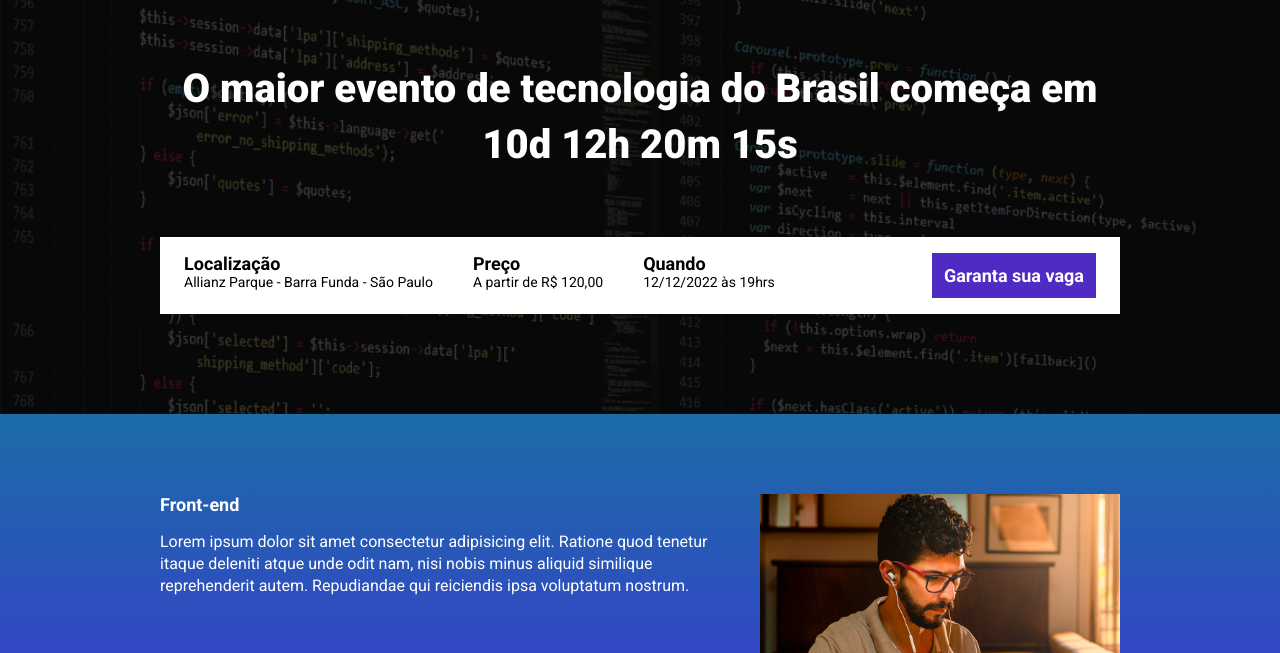
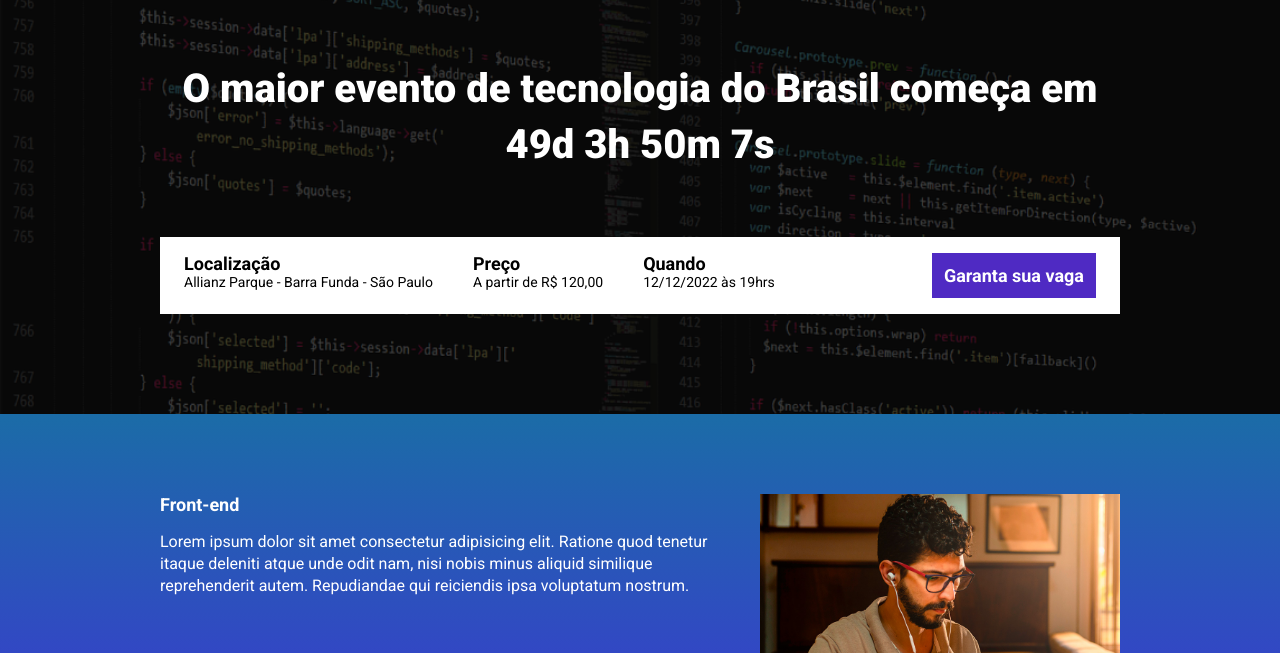
Before and after one commit to carolmeireles/ebac_tech_talks, a website built with Parcel: page src/index.html in a window 1280 px wide. Shown: the part 147-800 px from the top of the page. Built offline with nearby package versions, Linux system fonts and the light colour scheme.

Commit message:
criação da contagem regressiva

```diff
--- a/package.json
+++ b/package.json
@@ -2,9 +2,9 @@
   "name": "ebac_talks",
   "version": "1.0.0",
   "description": "",
-  "main": "index.js",
   "scripts": {
     "dev": "parcel src/index.html src/styles/main.scss src/scripts/main.js",
+    "build": "parcel build src/index.html",
     "test": "echo \"Error: no test specified\" && exit 1"
   },
   "keywords": [],
--- a/src/index.html
+++ b/src/index.html
@@ -15,7 +15,7 @@
         <div class="container">
             <img class="hero__logo" src="./images/ebac_logo.svg" alt="EBAC" />
             <p class="hero__text">
-                O maior evento de tecnologia do Brasil começa em 10d 12h 20m 15s
+                O maior evento de tecnologia do Brasil começa em <span id="contador"></span>
             </p>
             <div class="infos-bar">
                 <ul class="infos-bar__infos">
--- a/src/scripts/main.js
+++ b/src/scripts/main.js
@@ -1 +1,26 @@
 AOS.init();
+
+const dataDoEvento = new Date('Dec 12, 2024, 19:00:00');
+const timeStampDoEvento = dataDoEvento.getTime();
+
+const contaAsHoras = setInterval(function() {
+    const agora = new Date();
+    const timeStampAtual = agora.getTime();
+    const distanciaAteOEvento = timeStampDoEvento - timeStampAtual;
+
+    const diaEmMs = 1000 * 60 * 60 * 24;
+    const horaEmMS = 1000 * 60 * 60;
+    const minutoEmMs = 1000 * 60;
+
+    const diasAteOEvento = Math.floor(distanciaAteOEvento / diaEmMs);
+    const horasAteOEvento = Math.floor((distanciaAteOEvento % diaEmMs) / horaEmMS);
+    const minutosAteOEvento = Math.floor((distanciaAteOEvento % horaEmMS) / minutoEmMs);
+    const segundosAteOEvento = Math.floor((distanciaAteOEvento % minutoEmMs) / 1000);
+
+    document.getElementById('contador').innerHTML = `${diasAteOEvento}d ${horasAteOEvento}h ${minutosAteOEvento}m ${segundosAteOEvento}s`
+
+    if(distanciaAteOEvento < 0) {
+        clearInterval(contaAsHoras);
+        document.getElementById('contador').innerHTML = '0d 0h 0m 0s';
+    }
+}, 1000);
```
